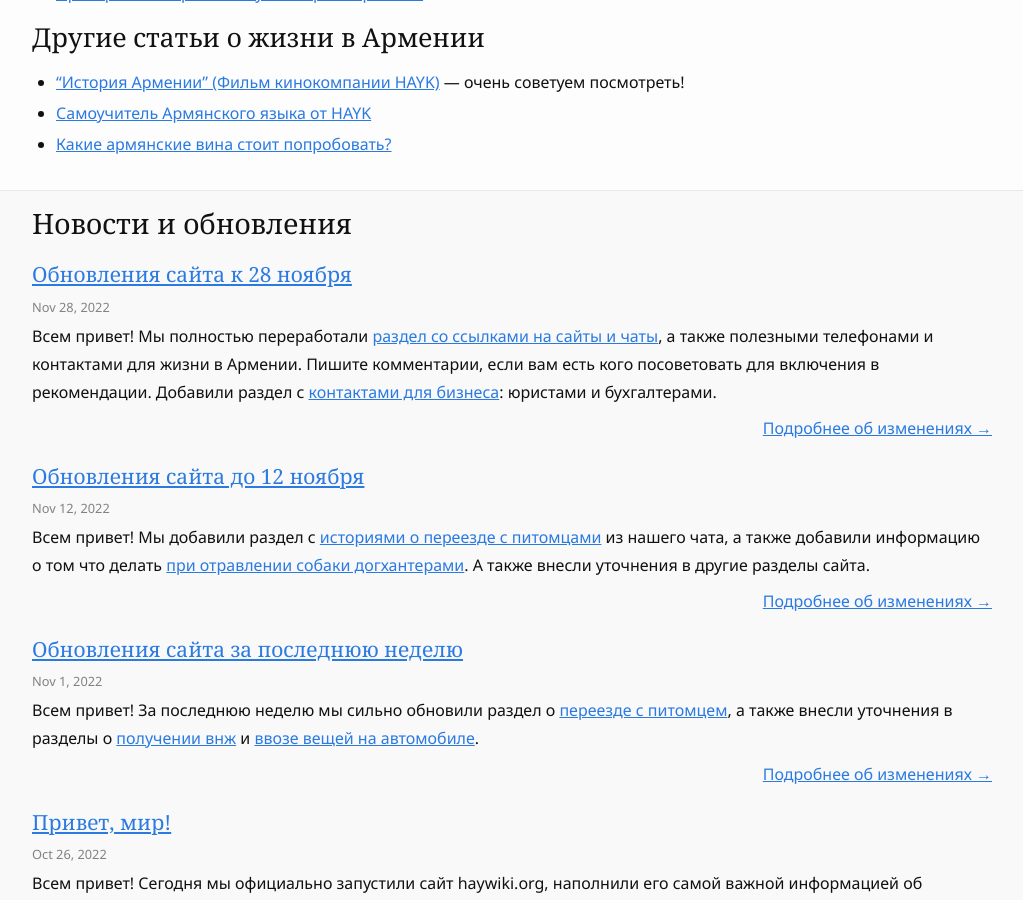
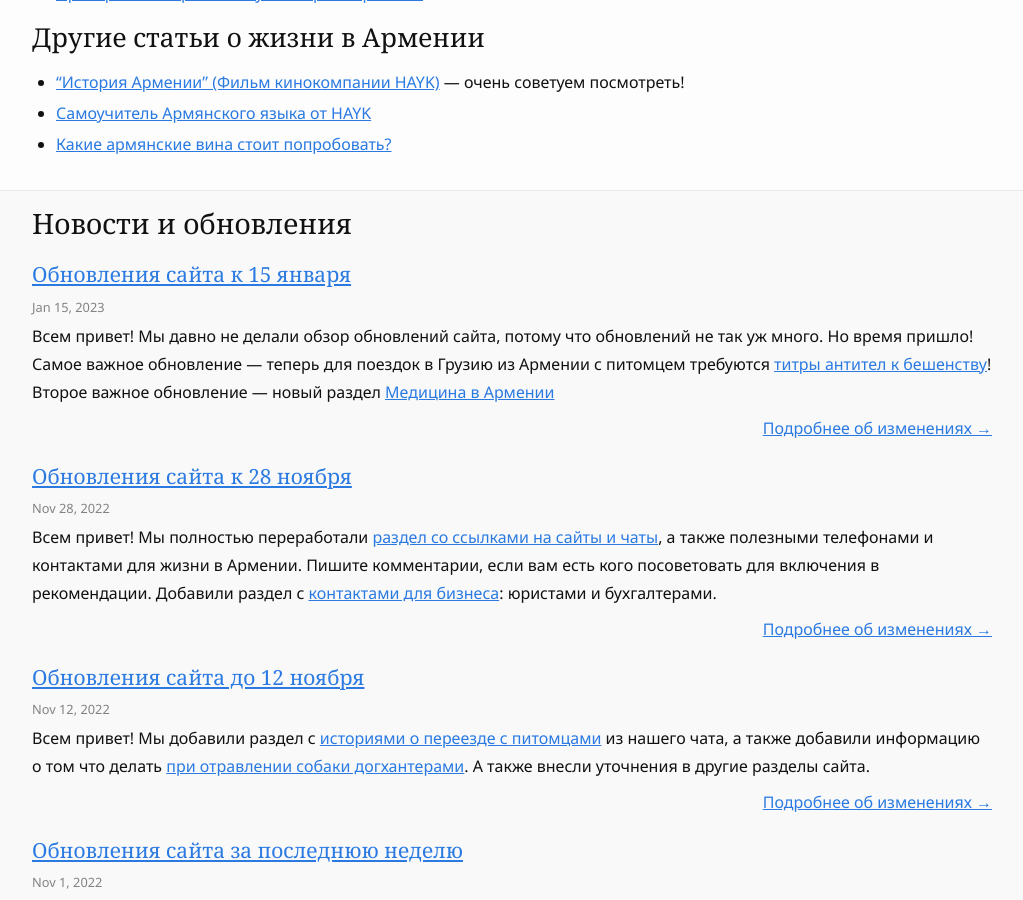
Before and after one commit to haywiki/haywiki.github.io, a Jekyll site: the page built from index.md, in a window 1280 px wide and 900 px high, scrolled down 2208 px. Shown: the whole window, without its empty margins (128-1151 px from the left). Built offline with Jekyll 4.4.1, drawn with Linux system fonts in a browser that asks for light colours; nearby versions of some CDN libraries; some of the changed text lies outside the part shown.

Commit message:
История изменений к первой версии 2023 года

```diff
--- a/_config.yml
+++ b/_config.yml
@@ -51,4 +51,4 @@
 
 # Content variables
 
-mir_cards_date: "06.01.2023"
+mir_cards_date: "14.01.2023"
--- /dev/null
+++ b/_posts/2023-01-15-updates.md
@@ -0,0 +1,40 @@
+---
+layout: post
+title: Обновления сайта к 15 января
+author: Антон
+excerpt_separator: <!--more-->
+more_text: "Подробнее об изменениях"
+---
+
+Всем привет! Мы давно не делали обзор обновлений сайта, потому что обновлений не так уж много. Но время пришло!
+Самое важное обновление — теперь для поездок в Грузию из Армении с питомцем требуются
+[титры антител к бешенству](/animals/georgia-titers.html)! Второе важное обновление — новый раздел
+[Медицина в Армении](/life/healthcare.html)
+
+<!--more-->
+
+### Обновления для путешествия с питомцем
+
+- Теперь для поездок в Грузию из Армении с питомцем требуются [титры антител к бешенству](/animals/georgia-titers.html)
+- В отдельный раздел выделены услуги по [грумингу и стрижке питомцев](/animals/grooming.html)
+- Переработана навигация по разделу [Переезд с питомцем](/animals/), а заодно добавлены новые гостиницы, дог-френдли заведения и места в Ереване, Дилижане и Гюмри
+- Добавлен раздел с [услугами для питомцев](/animals/services.html), там теперь можно найти зоогостиницы и передержки
+- Добавлен раздел с [организациями помогающими бездомным животным](/animals/stray-help.html)
+
+### Обновления для автомобилистов
+
+- Добавили информацию, что штрафы для российских номеров можно проверить по телефону 1-77
+- Информация о штрафах выделена в [отдельный раздел](/drive/fines.html)
+- Обновлена информация о [проверенных заправках](/drive/). Остерегайтесь подделок!
+- Добавлены [проверенные автомагазины, автосервисы, шиномонтажки и прочие услуги](/drive/)
+- Добавлено очень много новой информации по [получению водительских прав в Армении](/drive/license.html)
+
+Информацию с сайта можно копировать и использовать в соответствии с лицензией
+[CC BY-NC-SA](https://creativecommons.org/licenses/by-nc-sa/4.0/deed.ru). То есть с указанием авторства и свободно для
+некоммерческого использования.
+
+Вы также можете присоединиться к [нашей команде на github](https://github.com/haywiki) и помогать иммигрантам,
+публикуя статьи на сайте!
+
+С уважением,
+Антон.
```
Also changed, not shown: animals/stories/from-armenia.md (+0 -10 lines), drive/fines.md (+1 -0 lines).
